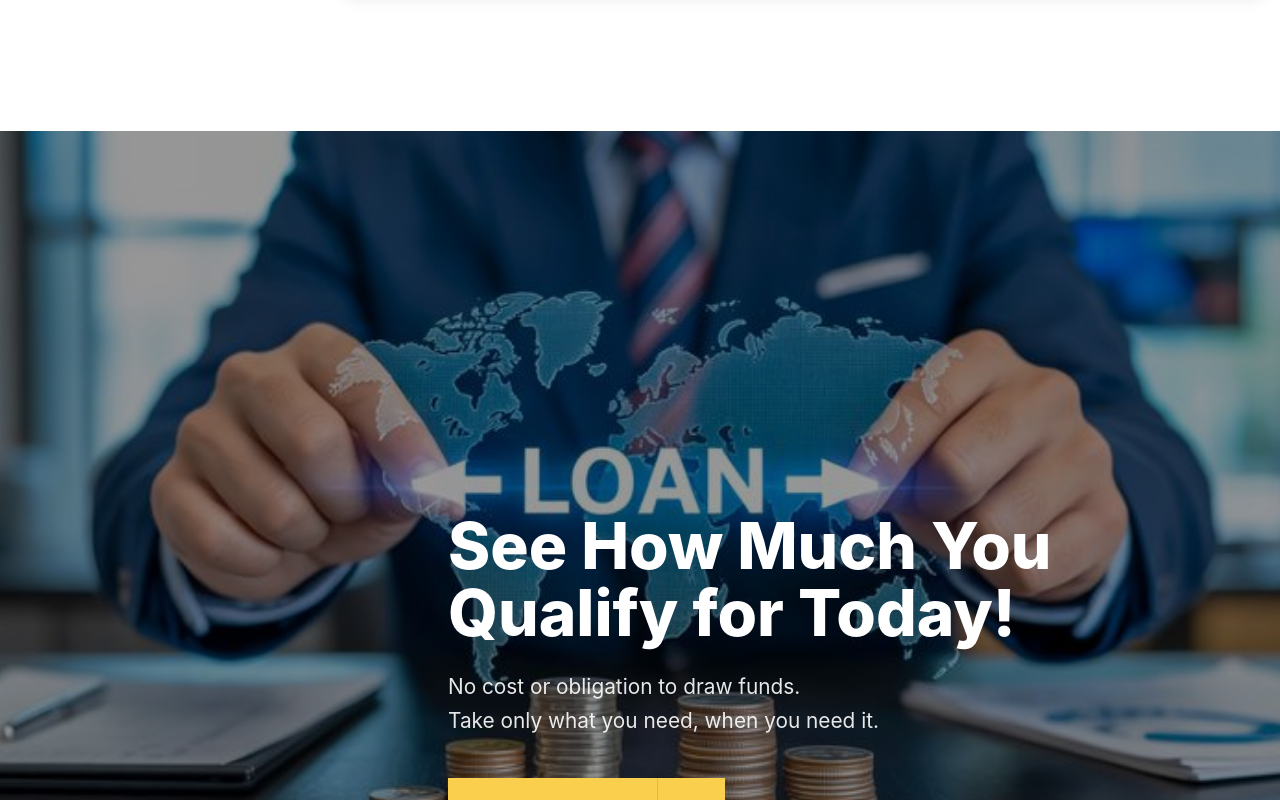
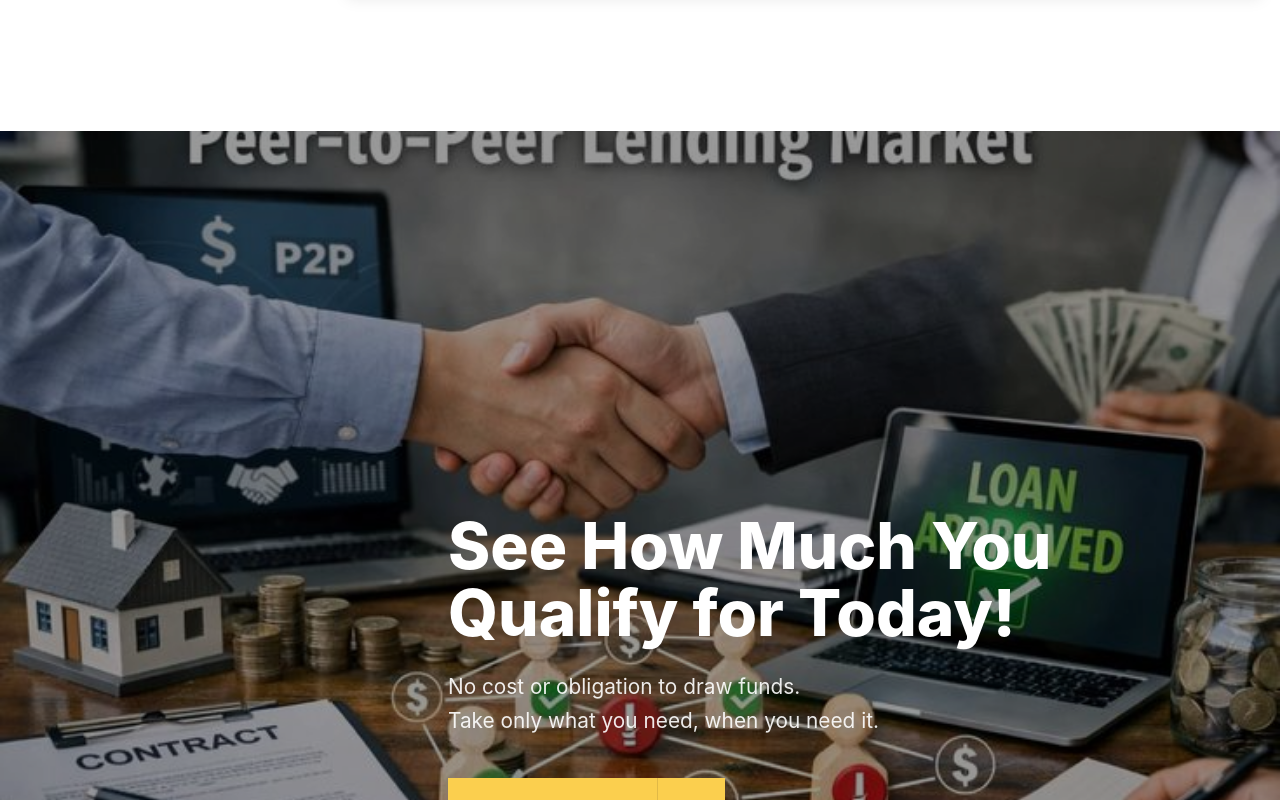
Before and after one commit to Vamsikrishna1234-coder/Tr-loans, a React (Vite) app: page / in a window 1280 px wide. Shown: the part 2900-3700 px from the top of the page. Built offline with nearby package versions, Linux system fonts and the light colour scheme.

Commit message:
third commit

```diff
--- a/src/components/about.jsx
+++ b/src/components/about.jsx
@@ -83,6 +83,7 @@ export default function AboutSection() {
           <div className="w-full lg:w-[420px] xl:w-[480px] flex-shrink-0">
             <img
               src={img1}
+              loading="lazy"
               alt="Small business owners"
               className="w-full h-auto object-cover"
               style={{ display: "block", minHeight: "480px", backgroundColor: "#f3f3f3" }}
--- a/src/components/aboutm.jsx
+++ b/src/components/aboutm.jsx
@@ -203,6 +203,7 @@ export default function AboutHero() {
               <img
                 src={img1}
                 alt="TR Financial Services team"
+                loading="lazy"
                 className="w-full h-full object-cover"
                 style={{ display: "block" }}
                 onError={(e) => {
--- a/src/components/herobanner.jsx
+++ b/src/components/herobanner.jsx
@@ -1,4 +1,5 @@
 import React, { useState } from "react";
+import img1 from "../assets/images/herobnr.jpg"
 
 export default function LoanHeroBanner() {
   const [openForm, setOpenForm] = useState(false);
@@ -41,7 +42,8 @@ export default function LoanHeroBanner() {
         {/* Background Image */}
         <div className="absolute inset-0">
           <img
-            src="../src/assets/images/herobnr1.jpg"
+            src={img1}
+            loading="lazy"
             alt="Loan background"
             className="w-full h-full object-cover"
           />
--- a/src/components/herosection.jsx
+++ b/src/components/herosection.jsx
@@ -97,6 +97,7 @@ export default function HeroSection() {
             <img
               src={slide.img}
               alt={slide.title}
+              loading="lazy"
               className="w-full h-full object-cover"
             />
           </div>
--- a/src/components/lcategories.jsx
+++ b/src/components/lcategories.jsx
@@ -54,6 +54,7 @@ export default function LoanCategories() {
             {/* Image */}
             <img
               src={item.img}
+              loading="lazy"
               alt={item.title}
               className="w-full h-full object-cover transition duration-500 group-hover:scale-110"
             />
```
